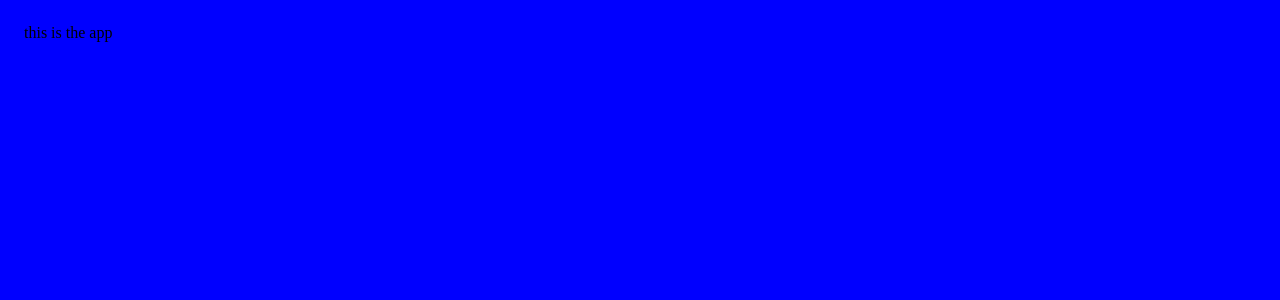
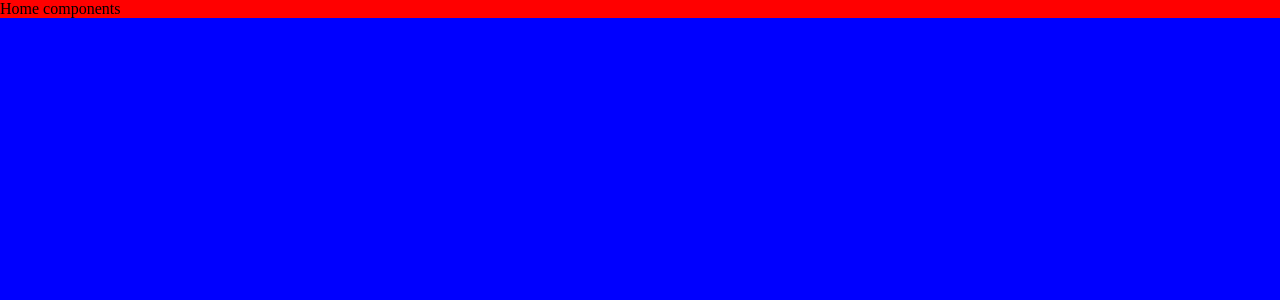
Before and after one commit to goatent/platform, a React app: page / in a window 1280 px wide. Shown: the top 300 px of the page. Built offline with nearby package versions, Linux system fonts and the light colour scheme.

Commit message:
Add React router and Theme to styled components

```diff
--- a/package.json
+++ b/package.json
@@ -17,6 +17,7 @@
     "@types/styled-components": "^4.1.18",
     "babel-cli": "^6.26.0",
     "babel-loader": "^8.0.6",
+    "babel-plugin-styled-components": "^1.10.6",
     "babel-preset-env": "^1.7.0",
     "html-loader": "^0.5.5",
     "html-webpack-plugin": "^3.2.0",
--- a/src/app/App.tsx
+++ b/src/app/App.tsx
@@ -1,13 +1,20 @@
 import React from 'react';
 import styled from 'styled-components';
-
+import { BrowserRouter as Router, Route, Link } from 'react-router-dom';
+import Home from './pages/Home/Home';
 const AppContainer = styled.div`
-    margin: 24px;
+    background: ${props => props.theme.colors.red};
 `;
 
 interface IAppProps {}
 
 const App: React.FunctionComponent<IAppProps> = () => {
-    return <AppContainer> this is the app</AppContainer>;
+    return (
+        <Router>
+            <AppContainer>
+                <Route exact path="/" component={Home} />
+            </AppContainer>
+        </Router>
+    );
 };
 export default App;
--- /dev/null
+++ b/src/app/pages/Home/Home.tsx
@@ -0,0 +1,9 @@
+import React, { useState } from 'react';
+
+interface IHomeProps {}
+
+const Home: React.FunctionComponent<IHomeProps> = props => {
+    const [currentState, setCurrentState] = useState(null);
+    return <div>Home components</div>;
+};
+export default Home;
--- /dev/null
+++ b/src/app/styles/theme.ts
@@ -0,0 +1,14 @@
+const theme = {
+    spacing: { normal: '8px' },
+    colors: {
+        blue: 'blue',
+        red: 'red',
+    },
+};
+
+type ThemeType = typeof theme;
+export interface IThemeInterface extends ThemeType {}
+
+
+
+export default theme;
--- a/src/index.tsx
+++ b/src/index.tsx
@@ -3,12 +3,18 @@ import * as ReactDOM from 'react-dom';
 import App from './app/App';
 import { Normalize } from 'styled-normalize';
 import GlobalStyles from './app/styles/GlobalStyles';
+import { ThemeProvider } from 'styled-components';
+import theme from './app/styles/theme';
 
 ReactDOM.render(
     <Suspense fallback={<div />}>
-        <Normalize />
-        <GlobalStyles />
-        <App />
+        <ThemeProvider theme={theme}>
+            <>
+                <Normalize />
+                <GlobalStyles />
+                <App />
+            </>
+        </ThemeProvider>
     </Suspense>,
     document.getElementById('goat-react-id')
 );
```
Also changed, not shown: .babelrc, src/app/styles/globalStyles.ts (renamed from src/app/styles/GlobalStyles.ts).
